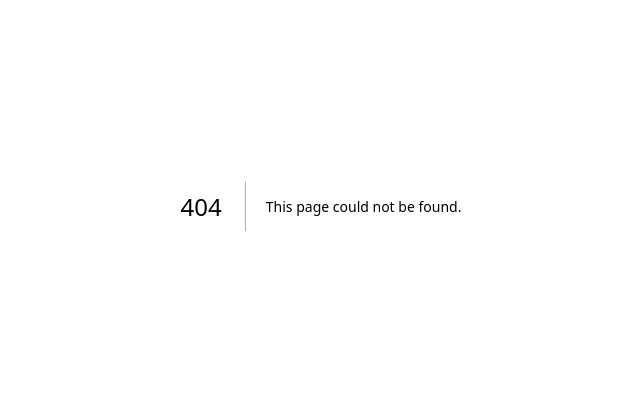
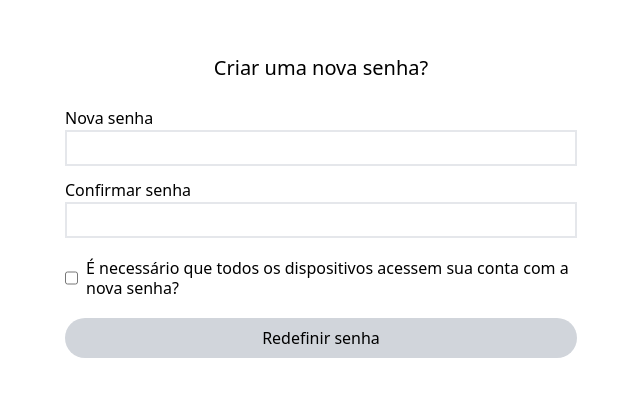
Before and after one commit to PetJournal/petjournal.web, a Next.js app: page /change-password in a window 1280 px wide. Before the commit this address had no page. Shown: the part 194-590 px from the top of the page, without its empty margins (319-959 px from the left). Built offline with nearby package versions, Linux system fonts and the light colour scheme.

Commit message:
feat: creates change-password page and form comp

```diff
--- /dev/null
+++ b/src/components/ChangePasswordForm.tsx
@@ -0,0 +1,48 @@
+import React, { useState } from 'react';
+
+function ChangePasswordForm() {
+  return (
+    <form className="max-w-lg">
+      <div className="space-y-3">
+        <div>
+          <label htmlFor="password">Nova senha</label>
+          <div className="border-2 flex justify-between p-1 px-2">
+            <input
+              type="password"
+              id="password"
+              className="flex-1 outline-none"
+            />
+          </div>
+        </div>
+
+        <div>
+          <label htmlFor="confirmPassword">Confirmar senha</label>
+          <div className="border-2 flex justify-between p-1 px-2">
+            <input
+              type="password"
+              id="confirmPassword"
+              className="flex-1 outline-none"
+            />
+          </div>
+        </div>
+      </div>
+
+      <div className="flex mt-5">
+        <input type="checkbox" id="check" />
+        <label htmlFor="check" className="leading-5 pl-2">
+          É necessário que todos os dispositivos acessem sua conta com a nova
+          senha?
+        </label>
+      </div>
+
+      <button
+        type="submit"
+        className="bg-gray-300 py-2 mt-5 w-full rounded-full"
+      >
+        Redefinir senha
+      </button>
+    </form>
+  );
+}
+
+export default ChangePasswordForm;
--- /dev/null
+++ b/src/pages/change-password.tsx
@@ -0,0 +1,15 @@
+import ChangePasswordForm from '@/components/ChangePasswordForm';
+import React from 'react';
+
+function ChangePassword() {
+  return (
+    <div className="mx-4 h-screen flex flex-col justify-center">
+      <h1 className="text-center text-xl">Criar uma nova senha?</h1>
+      <div className="mt-6 mx-auto">
+        <ChangePasswordForm />
+      </div>
+    </div>
+  );
+}
+
+export default ChangePassword;
```
